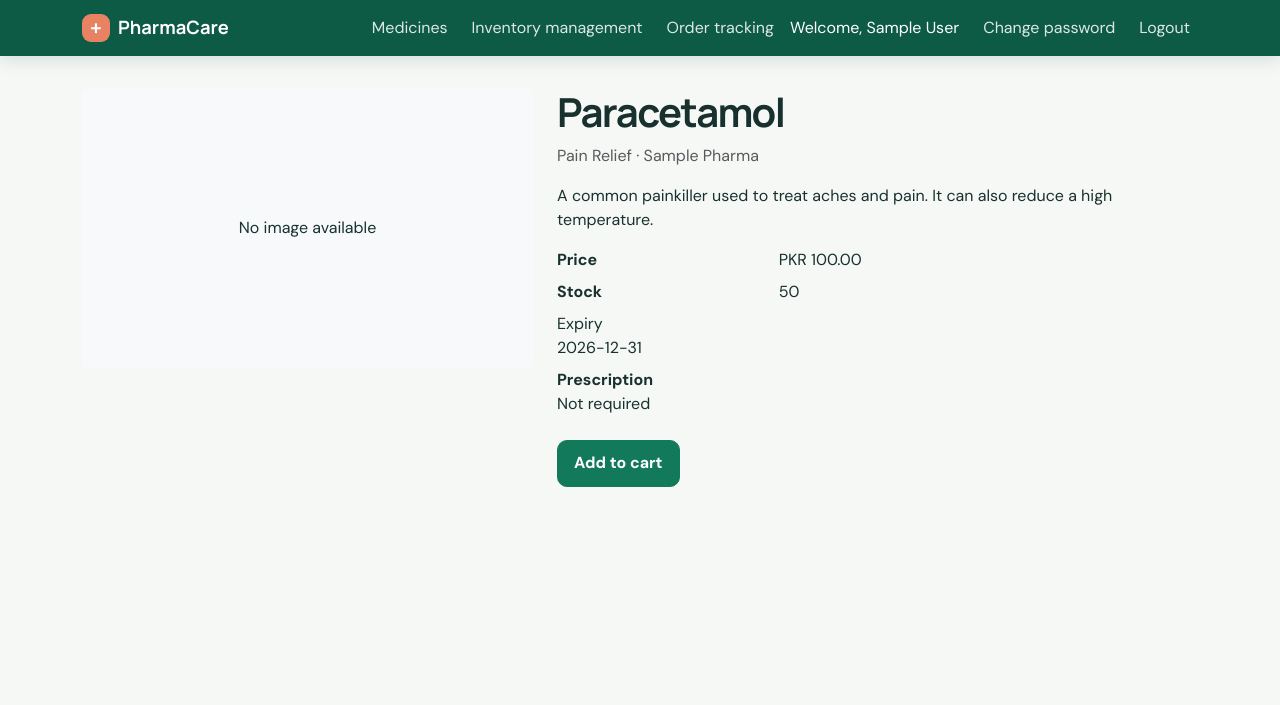
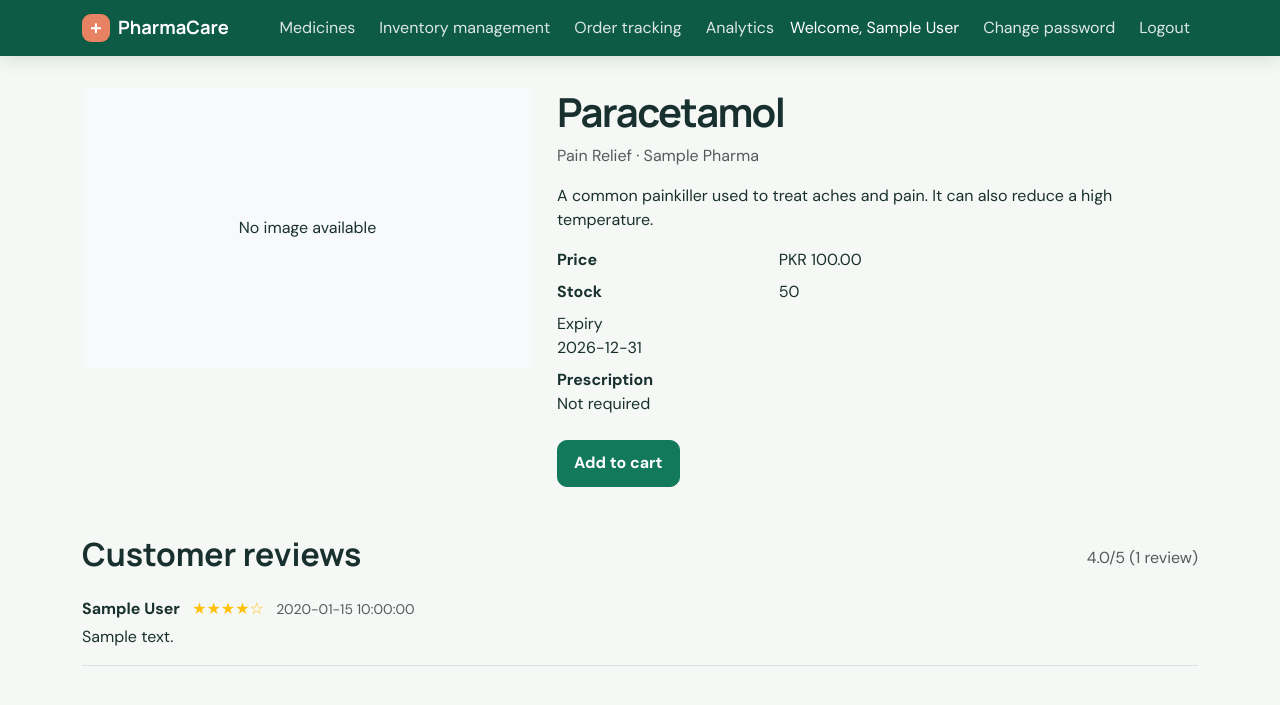
Before and after one commit to atika94/pharmacare, a Flask app: page /medicines/1 in a window 1280 px wide. Shown: the top 705 px of the page. Run offline with Flask 3, Linux system fonts and the light colour scheme; a user stored in the database is signed in; data comes from the database, SQL or seed files in the repository; both versions use the stored data as it was after the commit; tables that the repository leaves empty hold one stand-in row (values such as "Sample post").

Commit message:
fix: validate stock and cart quantities during checkout feat: add customer medicine reviews and ratings feat: add admin sales and satisfaction analytics chore: add reviews table to database setup

```diff
--- a/app/database/connection.py
+++ b/app/database/connection.py
@@ -225,6 +225,20 @@ def init_db():
             )
         """)
 
+        cursor.execute("""
+            CREATE TABLE IF NOT EXISTS reviews (
+                id          INTEGER PRIMARY KEY AUTOINCREMENT,
+                user_id     INTEGER NOT NULL,
+                medicine_id INTEGER NOT NULL,
+                rating      INTEGER NOT NULL CHECK (rating BETWEEN 1 AND 5),
+                comment     TEXT,
+                created_at  DATETIME NOT NULL DEFAULT CURRENT_TIMESTAMP,
+                UNIQUE (user_id, medicine_id),
+                FOREIGN KEY (user_id) REFERENCES users (id) ON DELETE CASCADE,
+                FOREIGN KEY (medicine_id) REFERENCES medicines (id) ON DELETE CASCADE
+            )
+        """)
+
         order_columns = {
             row[1] for row in cursor.execute("PRAGMA table_info(orders)").fetchall()
         }
--- a/app/routes/medicines.py
+++ b/app/routes/medicines.py
@@ -1,4 +1,5 @@
-from flask import Blueprint, render_template, request
+from flask import Blueprint, flash, redirect, render_template, request, url_for
+from flask_login import current_user, login_required
 
 from app.database.connection import fetch_all, fetch_one
 from app.models.medicine import Medicine
@@ -45,4 +46,80 @@ def medicine_detail(medicine_id):
         from flask import abort
 
         abort(404)
-    return render_template("medicines/detail.html", medicine=Medicine(**medicine_data))
+    reviews = fetch_all(
+        """
+        SELECT reviews.rating, reviews.comment, reviews.created_at, users.name AS customer_name
+        FROM reviews
+        JOIN users ON users.id = reviews.user_id
+        WHERE reviews.medicine_id = ?
+        ORDER BY reviews.created_at DESC
+        """,
+        (medicine_id,),
+    )
+    average_rating = (
+        sum(review["rating"] for review in reviews) / len(reviews) if reviews else 0
+    )
+    existing_review = None
+    if current_user.is_authenticated:
+        existing_review = fetch_one(
+            "SELECT rating, comment FROM reviews WHERE medicine_id = ? AND user_id = ?",
+            (medicine_id, current_user.id),
+        )
+    return render_template(
+        "medicines/detail.html",
+        medicine=Medicine(**medicine_data),
+        reviews=reviews,
+        average_rating=average_rating,
+        existing_review=existing_review,
+    )
+
+
+@medicines_bp.post("/medicines/<int:medicine_id>/reviews")
+@login_required
+def add_review(medicine_id):
+    medicine = fetch_one("SELECT id FROM medicines WHERE id = ?", (medicine_id,))
+    if medicine is None:
+        return redirect(url_for("medicines.list_medicines"))
+
+    try:
+        rating = int(request.form.get("rating", ""))
+    except ValueError:
+        rating = 0
+    comment = request.form.get("comment", "").strip()
+    if rating not in range(1, 6):
+        flash("Please choose a rating from 1 to 5 stars.", "danger")
+        return redirect(url_for("medicines.medicine_detail", medicine_id=medicine_id))
+    if len(comment) > 1000:
+        flash("Review comments must be 1000 characters or fewer.", "danger")
+        return redirect(url_for("medicines.medicine_detail", medicine_id=medicine_id))
+
+    if fetch_one(
+        "SELECT id FROM reviews WHERE medicine_id = ? AND user_id = ?",
+        (medicine_id, current_user.id),
+    ):
+        flash("You have already reviewed this medicine.", "info")
+    elif fetch_one(
+        """
+        SELECT order_items.id
+        FROM order_items
+        JOIN orders ON orders.id = order_items.order_id
+        WHERE order_items.medicine_id = ? AND orders.user_id = ?
+          AND orders.status = 'delivered'
+        LIMIT 1
+        """,
+        (medicine_id, current_user.id),
+    ) is None:
+        flash("You can review medicines after a delivered order.", "warning")
+    else:
+        from app.database.connection import execute_query
+        if execute_query(
+            """
+            INSERT INTO reviews (user_id, medicine_id, rating, comment)
+            VALUES (?, ?, ?, ?)
+            """,
+            (current_user.id, medicine_id, rating, comment or None),
+        ):
+            flash("Thank you for your review.", "success")
+        else:
+            flash("Your review could not be saved.", "danger")
+    return redirect(url_for("medicines.medicine_detail", medicine_id=medicine_id))
--- a/app/routes/orders.py
+++ b/app/routes/orders.py
@@ -78,13 +78,24 @@ def _cart_items():
 
     items = []
     total = 0
+    cart_changed = False
     for medicine in medicines:
         quantity = max(0, int(cart.get(str(medicine["id"]), 0)))
+        available_quantity = medicine["stock_quantity"]
+        if quantity > available_quantity:
+            quantity = available_quantity
+            if quantity:
+                cart[str(medicine["id"])] = quantity
+            else:
+                cart.pop(str(medicine["id"]), None)
+            cart_changed = True
         if quantity == 0:
             continue
         subtotal = float(medicine["price"]) * quantity
         items.append({"medicine": medicine, "quantity": quantity, "subtotal": subtotal})
         total += subtotal
+    if cart_changed:
+        session["cart"] = cart
     return items, total
 
 
@@ -141,7 +152,14 @@ def update_cart():
         if quantity <= 0:
             cart_data.pop(medicine_id, None)
         else:
-            cart_data[medicine_id] = quantity
+            medicine = fetch_one(
+                "SELECT stock_quantity FROM medicines WHERE id = ?",
+                (int(medicine_id),),
+            )
+            if medicine is None:
+                cart_data.pop(medicine_id, None)
+                continue
+            cart_data[medicine_id] = min(quantity, medicine["stock_quantity"])
     session["cart"] = cart_data
     flash("Cart updated.", "success")
     return redirect(url_for("orders.cart"))
@@ -234,9 +252,17 @@ def checkout():
                     (order_id, medicine_id, item["quantity"], item["medicine"]["price"]),
                 )
                 cursor.execute(
-                    "UPDATE medicines SET stock_quantity = stock_quantity - ? WHERE id = ?",
-                    (item["quantity"], medicine_id),
+                    """
+                    UPDATE medicines
+                    SET stock_quantity = stock_quantity - ?
+                    WHERE id = ? AND stock_quantity >= ?
+                    """,
+                    (item["quantity"], medicine_id, item["quantity"]),
                 )
+                if cursor.rowcount != 1:
+                    connection.rollback()
+                    flash(f"Not enough stock for {item['medicine']['name']}.", "danger")
+                    return redirect(url_for("orders.cart"))
             connection.commit()
             session.pop("cart", None)
             order = {
--- a/app/templates/base.html
+++ b/app/templates/base.html
@@ -47,6 +47,10 @@
                     <a class="nav-link text-white"
                        href="{{ url_for('admin.orders') }}">
                         Order tracking
+                    </a>
+                    <a class="nav-link text-white"
+                       href="{{ url_for('admin.analytics') }}">
+                        Analytics
                     </a>
                 {% else %}
                     <a class="nav-link text-white" href="{{ url_for('orders.cart') }}">Cart</a>
--- a/app/templates/medicines/detail.html
+++ b/app/templates/medicines/detail.html
@@ -32,4 +32,33 @@
         {% endif %}
     </div>
 </div>
+
+<section class="mt-5">
+    <div class="d-flex justify-content-between align-items-center">
+        <h2>Customer reviews</h2>
+        <span class="text-muted">{{ "%.1f"|format(average_rating) }}/5 ({{ reviews|length }} review{% if reviews|length != 1 %}s{% endif %})</span>
+    </div>
+    {% if current_user.is_authenticated and not current_user.is_admin() %}
+    <form method="POST" action="{{ url_for('medicines.add_review', medicine_id=medicine.id) }}" class="card card-body mt-3">
+        <label class="form-label" for="rating">Your rating</label>
+        <select class="form-select mb-2" id="rating" name="rating" required>
+            <option value="">Choose stars</option>
+            {% for value in range(5, 0, -1) %}<option value="{{ value }}" {% if existing_review and existing_review.rating == value %}selected{% endif %}>{{ value }} star{% if value != 1 %}s{% endif %}</option>{% endfor %}
+        </select>
+        <label class="form-label" for="comment">Comment</label>
+        <textarea class="form-control mb-2" id="comment" name="comment" maxlength="1000" rows="3">{{ existing_review.comment if existing_review else "" }}</textarea>
+        <button class="btn btn-outline-primary align-self-start" type="submit">Submit review</button>
+    </form>
+    {% endif %}
+    {% for review in reviews %}
+    <article class="border-bottom py-3">
+        <strong>{{ review.customer_name }}</strong>
+        <span class="text-warning ms-2">{{ "★" * review.rating }}{{ "☆" * (5 - review.rating) }}</span>
+        <small class="text-muted ms-2">{{ review.created_at }}</small>
+        {% if review.comment %}<p class="mb-0 mt-1">{{ review.comment }}</p>{% endif %}
+    </article>
+    {% else %}
+    <p class="text-muted mt-3">No reviews yet.</p>
+    {% endfor %}
+</section>
 {% endblock %}
```
Also changed, not shown: app/routes/admin.py (+39 -0 lines), app/templates/admin/analytics.html (added, +51 -0 lines), setup_database.sql (+12 -0 lines).
